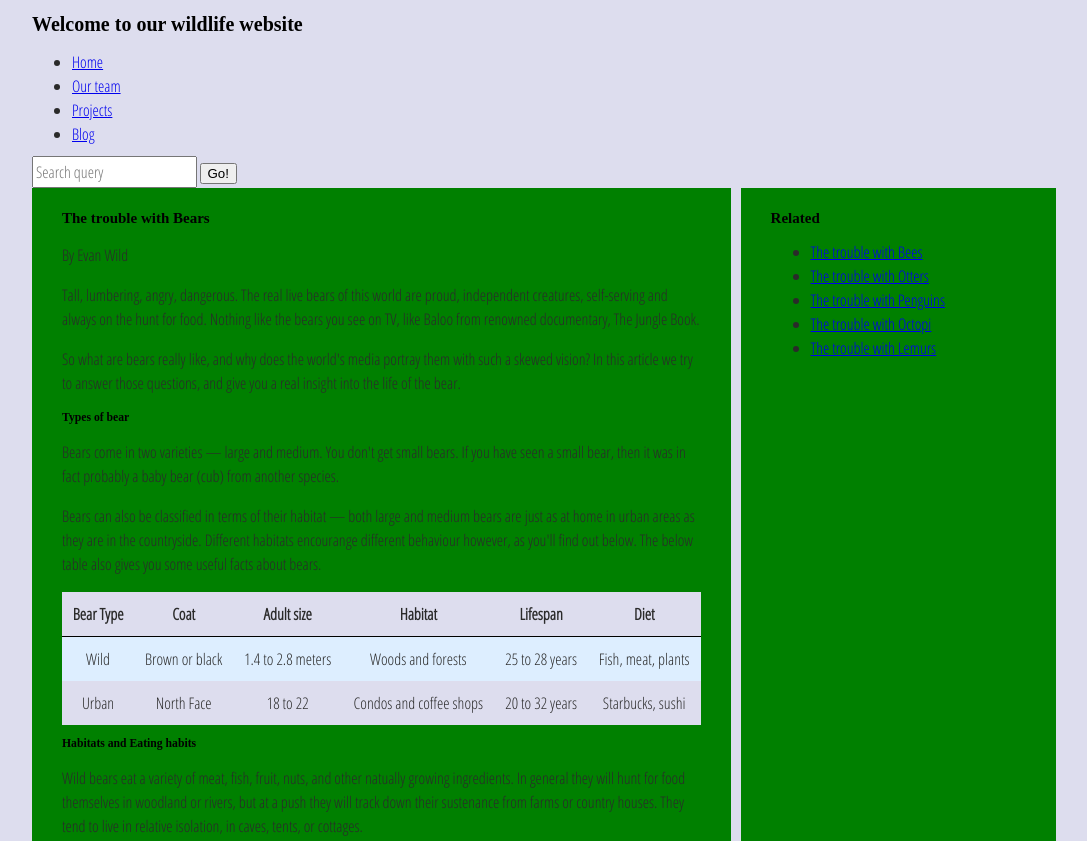
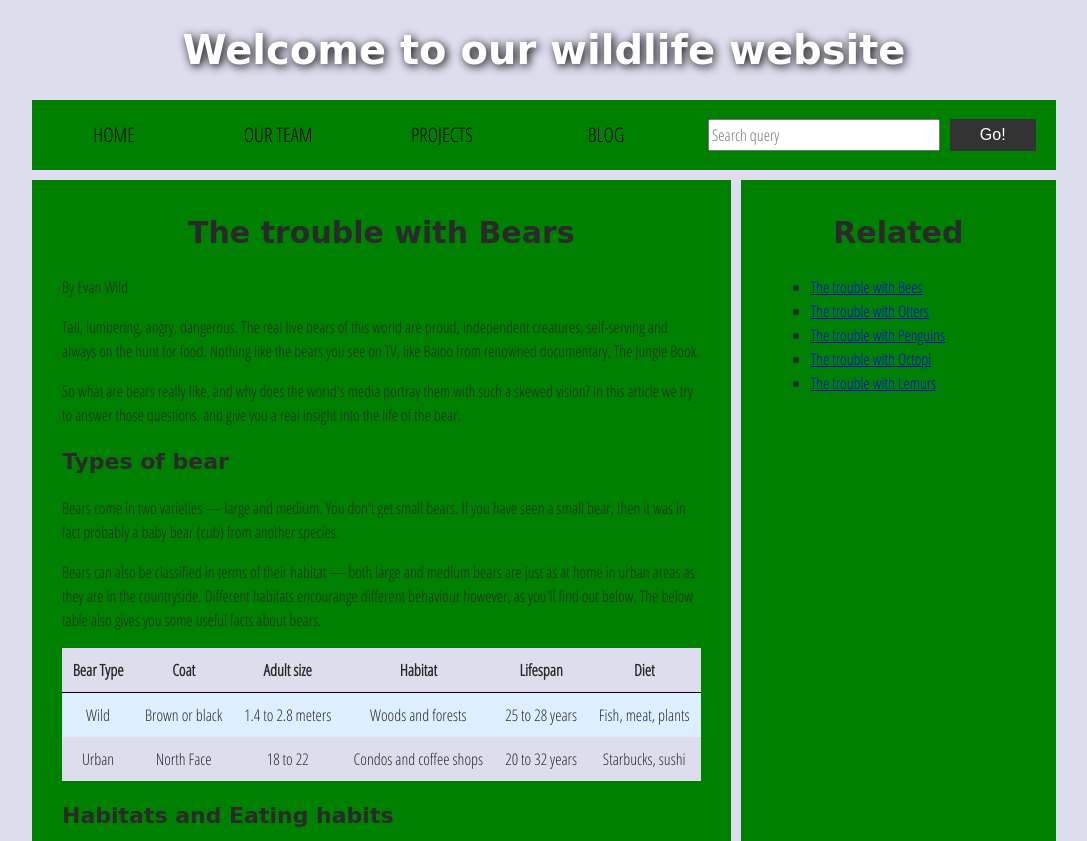
Before and after one commit to josephttran/accessibility-troubleshooting, a plain HTML site: page index.html in a window 1280 px wide. Shown: the top 841 px of the page, without its empty margins (96-1183 px from the left). Drawn offline with Linux system fonts and the light colour scheme; a web font is replaced by a local one.

Commit message:
Update style

```diff
--- a/index.html
+++ b/index.html
@@ -190,7 +190,6 @@
 
       <aside class="secondary">
         <h2>Related</h2>
-        <nav>
         <ul>
           <li><a href="#">The trouble with Bees</a></li>
           <li><a href="#">The trouble with Otters</a></li>
@@ -198,7 +197,6 @@
           <li><a href="#">The trouble with Octopi</a></li>
           <li><a href="#">The trouble with Lemurs</a></li>
         </ul>
-        </nav>
       </aside>
     </main>
 
--- a/styles/style.css
+++ b/styles/style.css
@@ -18,7 +18,7 @@ body {
 
 /* || typography */
 
-font[size="7"], font[size="6"], font[size="5"] {
+h1, h2, h3 {
   font-family: 'Sonsie One', cursive;
   color: #2a2a2a;
 }
@@ -28,19 +28,19 @@ p, input, li, table, label {
   color: #2a2a2a;
 }
 
-font[size="7"] {
+h1 {
   font-size: 4rem;
   text-align: center;
   color: white;
   text-shadow: 2px 2px 10px black;
 }
 
-font[size="6"] {
+h2 {
   font-size: 3rem;
   text-align: center;
 }
 
-font[size="5"] {
+h3 {
   font-size: 2.2rem;
 }
 
@@ -51,7 +51,7 @@ p, li, table {
 
 /* || header layout */
 
-div[class="nav"], article, footer, .secondary {
+nav, article, footer, .secondary {
   background-color: green;
 }
 
@@ -63,7 +63,7 @@ article {
   margin-right: 10px;
 }
 
-div[class="nav"] {
+nav {
   height: 50px;
   background-color: ff80ff;
   display: flex;
@@ -71,20 +71,20 @@ div[class="nav"] {
   margin-bottom: 10px;
 }
 
-div[class="nav"] ul {
+nav ul {
   padding: 0;
   list-style-type: none;
   flex: 2;
   display: flex;
 }
 
-div[class="nav"] li {
+nav li {
   display: inline;
   text-align: center;
   flex: 1;
 }
 
-div[class="nav"] a {
+nav a {
   display: inline-block;
   font-size: 2rem;
   text-transform: uppercase;
@@ -92,7 +92,7 @@ div[class="nav"] a {
   color: black;
 }
 
-div[class="nav"] .search {
+nav .search {
   flex: 1;
   display: flex;
   align-items: center;
@@ -103,18 +103,17 @@ div[class="nav"] .search {
 .search input {
   font-size: 1.6rem;
   height: 32px;
-}
-
-.search input[type="search"] {
   flex: 3;
 }
 
-.search input[type="submit"] {
+.search button {
   flex: 1;
   margin-left: 1rem;
   background: #333;
   border: 0;
   color: white;
+  height: 32px;
+  font-size: 1.6rem;
 }
 
 /* || main layout */
```
Lines whose indentation alone changed are shown as unchanged.
